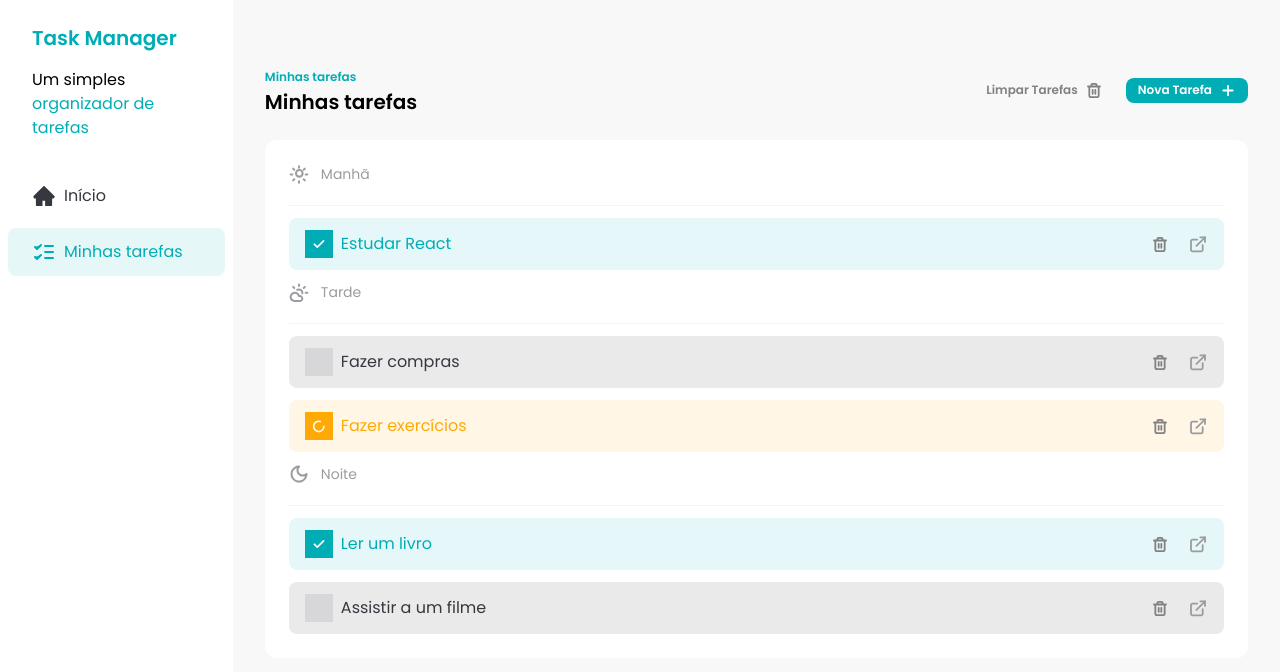
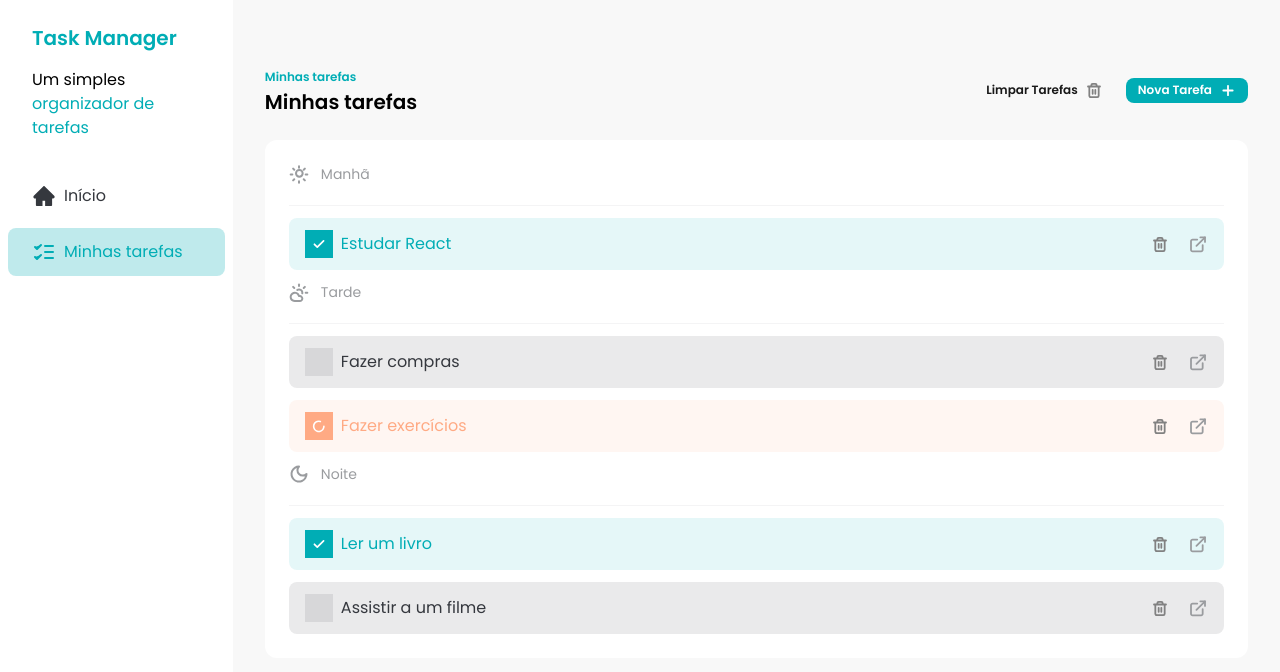
Before and after one commit to KaioAntonio/Task-Manager-FSC, a React (Vite) app: page / in a window 1280 px wide. Shown: the top 672 px of the page. Built offline with nearby package versions, Linux system fonts and the light colour scheme.

Commit message:
refactor: add colors in tailwind

```diff
--- a/src/components/AddTaskDialog.jsx
+++ b/src/components/AddTaskDialog.jsx
@@ -90,7 +90,7 @@ const AddTaskDialog = ({ isOpen, handleClose, handleCreateTask }) => {
             className="fixed bottom-0 left-0 top-0 flex h-screen w-screen items-center justify-center backdrop-blur"
           >
             <div className="rounded-xl bg-white p-5 text-center shadow">
-              <h2 className="text-center font-semibold text-[#35383E]">
+              <h2 className="text-brand-dark-blue text-center font-semibold">
                 Nova tarefa
               </h2>
               <p className="mb-4 mt-1 text-sm text-[#09090B]">
--- a/src/components/Button.jsx
+++ b/src/components/Button.jsx
@@ -7,13 +7,13 @@ const Button = ({
 }) => {
   const getVariantClasses = () => {
     if (variant === 'primary') {
-      return 'bg-[#00ADB5] text-white';
+      return 'bg-brand-primary text-white';
     }
     if (variant === 'secondary') {
-      return 'bg-[#EEEEEE] text-[#35383E]';
+      return 'bg-brand-light-gray text-brand-dark-blue';
     }
     if (variant === 'ghost') {
-      return 'bg-transparent text-[#818181]';
+      return 'bg-transparent text-brand-dark-gray';
     }
   };
 
--- a/src/components/Input.jsx
+++ b/src/components/Input.jsx
@@ -9,7 +9,7 @@ const Input = forwardRef(({ label, errorMessage, ...rest }, ref) => {
       <InputLabel htmlFor={rest.id}>{label}</InputLabel>
       <input
         {...rest}
-        className="rounded-lg border border-solid border-[#ECECEC] px-4 py-3 outline-[#00ADB5] placeholder:text-sm placeholder:text-[#9A9C9F]"
+        className="outline-brand-primary placeholder:text-brand-text-gray border-brand-border-solid rounded-lg border border-solid px-4 py-3 placeholder:text-sm"
         ref={ref}
       ></input>
       {errorMessage && <InputErrorMessage>{errorMessage}</InputErrorMessage>}
--- a/src/components/InputLabel.jsx
+++ b/src/components/InputLabel.jsx
@@ -1,6 +1,6 @@
 const InputLabel = (props) => {
   return (
-    <label className="text-sm font-semibold text-[#35383E]" {...props}>
+    <label className="text-brand-dark-blue text-sm font-semibold" {...props}>
       {props.children}
     </label>
   );
--- a/src/components/Sidebar.jsx
+++ b/src/components/Sidebar.jsx
@@ -5,12 +5,12 @@ const Sidebar = () => {
   return (
     <div className="h-screen w-72 bg-white">
       <div className="space-y-4 px-8 py-6">
-        <h1 className="mb-4 text-xl font-semibold text-[#00ADB5]">
+        <h1 className="text-brand-primary mb-4 text-xl font-semibold">
           Task Manager
         </h1>
         <p>
           Um simples{' '}
-          <span className="text-[#00ADB5]">organizador de tarefas</span>
+          <span className="text-brand-primary">organizador de tarefas</span>
         </p>
       </div>
 
--- a/src/components/SidebarButton.jsx
+++ b/src/components/SidebarButton.jsx
@@ -1,10 +1,10 @@
 const SidebarButton = ({ children, variant }) => {
   const getVariantClasses = () => {
     if (variant === 'selected') {
-      return 'bg-[#E6F7F8] text-[#00ADB5]';
+      return 'bg-brand-primary bg-opacity-25 text-brand-primary';
     }
     if (variant === 'unselected') {
-      return 'text-[#35383E]';
+      return 'text-brand-dark-blue';
     }
   };
 
--- a/src/components/TaskItem.jsx
+++ b/src/components/TaskItem.jsx
@@ -4,13 +4,13 @@ import Button from './Button';
 const TaskItem = ({ task, handleCheckboxClick, handleDeleteClick }) => {
   const getStatusClasses = () => {
     if (task.status === 'done') {
-      return 'bg-[#00ADB5] text-[#00ADB5]';
+      return 'bg-brand-primary text-brand-primary';
     }
     if (task.status === 'in_progress') {
-      return 'bg-[#FFAA04] text-[#FFAA04]';
+      return 'bg-brand-process text-brand-process';
     }
     if (task.status === 'not_started') {
-      return 'bg-[#35383E] bg-opacity-10 text-[#35383E]';
+      return 'bg-brand-dark-blue bg-opacity-10 text-brand-dark-blue';
     }
   };
 
@@ -39,7 +39,7 @@ const TaskItem = ({ task, handleCheckboxClick, handleDeleteClick }) => {
           variant="ghost"
           className="flex items-center gap-2"
         >
-          <TrashIcon className="text-[#9a9c9f]" />
+          <TrashIcon className="text-brand-text-gray" />
         </Button>
         <a href="#" className="transition hover:opacity-75">
           <DetailsIcon />
--- a/src/components/Tasks.jsx
+++ b/src/components/Tasks.jsx
@@ -63,7 +63,7 @@ const Tasks = () => {
     <div className="w-full space-y-6 px-8 py-16">
       <div className="flex justify-between">
         <div>
-          <span className="text-xs font-semibold text-[#00ADB5]">
+          <span className="text-brand-primary text-xs font-semibold">
             Minhas tarefas
           </span>
           <h2 className="text-xl font-semibold">Minhas tarefas</h2>
--- a/src/components/TasksSeparetor.jsx
+++ b/src/components/TasksSeparetor.jsx
@@ -1,8 +1,8 @@
 const TasksSeparator = ({ title, icon }) => {
   return (
-    <div className="flex gap-3 border-b border-solid border-[#F4F4F5] pb-5">
+    <div className="border-brand-border flex gap-3 border-b border-solid pb-5">
       {icon}
-      <p className="text-sm text-[#9A9C9F]">{title}</p>
+      <p className="text-brand-text-gray text-sm">{title}</p>
     </div>
   );
 };
--- a/src/components/TimeSelect.jsx
+++ b/src/components/TimeSelect.jsx
@@ -8,7 +8,7 @@ const TimeSelect = forwardRef((props, ref) => {
     <div className="flex flex-col gap-1 text-left">
       <InputLabel htmlFor="time">Horário</InputLabel>
       <select
-        className="rounded-lg border border-solid border-[#ECECEC] bg-white px-4 py-3 outline-[#00ADB5] placeholder:text-sm placeholder:text-[#9A9C9F]"
+        className="outline-brand-primary placeholder:text-brand-text-gray border--border rounded-lg border border-solid bg-white px-4 py-3 placeholder:text-sm"
         {...props}
         ref={ref}
       >
--- a/src/index.css
+++ b/src/index.css
@@ -130,6 +130,6 @@
   }
 
   body {
-    @apply bg-[#f8f8f8];
+    @apply bg-brand-background;
   }
 }
--- a/tailwind.config.js
+++ b/tailwind.config.js
@@ -1,11 +1,26 @@
 /** @type {import('tailwindcss').Config} */
 export default {
-  content: [".index.html", "./src/**/*.{js,ts,jsx,tsx}"],
+  content: ['.index.html', './src/**/*.{js,ts,jsx,tsx}'],
   theme: {
     fontFamily: {
-      sans: ["Poppins", "sans-serif"],
+      sans: ['Poppins', 'sans-serif'],
     },
-    extend: {},
+    extend: {
+      colors: {
+        brand: {
+          'dark-blue': '#35383E',
+          primary: '#00ADB5',
+          'dark-gray': '#181818',
+          'text-gray': '#9A9C9F',
+          'light-gray': '#EEEEEE',
+          white: '#FFFFFF',
+          background: '#F8F8F8',
+          process: '#FFAA84',
+          border: '#F4F4F5',
+          danger: '#EF4444',
+        },
+      },
+    },
   },
   plugins: [],
-}
+};
```
